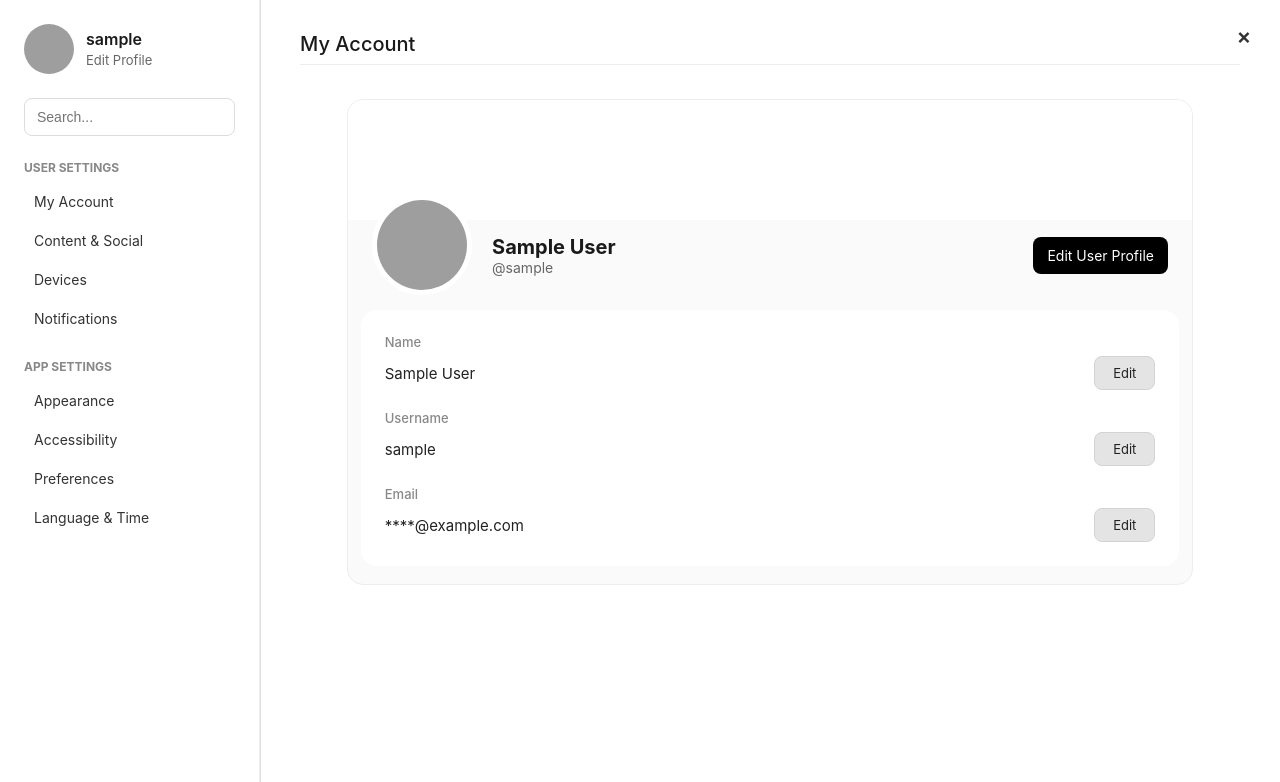
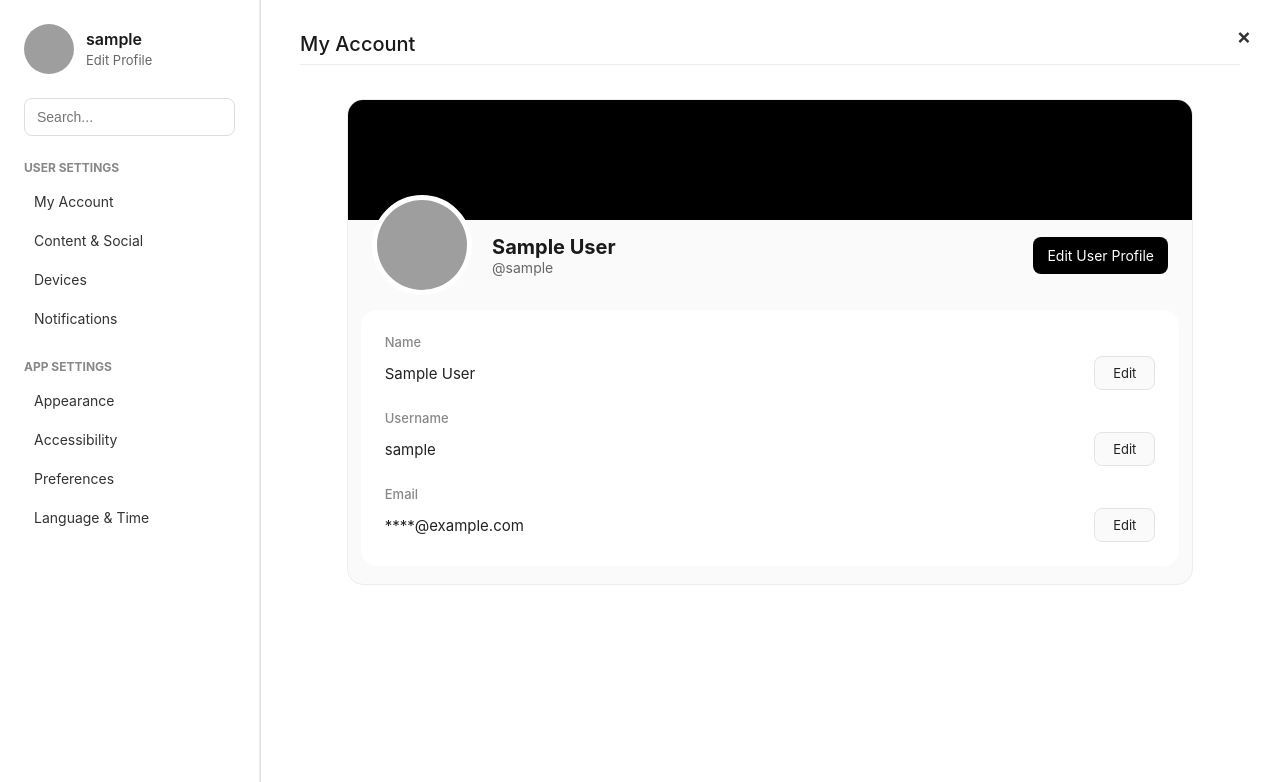
Before and after one commit to longknguyen/clubstrate, a Django app: page /users/profile/ in a window 1280 px wide. Shown: the top 782 px of the page. Run offline with Django 4.2, Linux system fonts and the light colour scheme; the visitor is signed in with stand-in values (Sample User, id 1); data comes from the database, SQL or seed files in the repository; grey boxes are pictures that could not be loaded.

Commit message:
chore: apply colour scheme to edit buttons on profile page for consistency

```diff
--- a/users/models.py
+++ b/users/models.py
@@ -17,7 +17,7 @@ from django.dispatch import receiver
 # Used https://docs.djangoproject.com/en/6.0/topics/auth/customizing/#django.contrib.auth.models.AbstractUser to subclass Django's abstractions
 class CustomUser(AbstractUser):
     pronouns = models.CharField(max_length=50, blank=True)
-    banner_colour = models.CharField(max_length=7, default='#ffffff')
+    banner_colour = models.CharField(max_length=7, default='#000000')
     email = models.EmailField(unique=True)
     def __str__(self):
         return self.username
--- a/users/static/users/profile.css
+++ b/users/static/users/profile.css
@@ -117,10 +117,10 @@
 .edit-btn {
     padding: 8px 18px;
     border-radius: 8px;
-    border-color: #d3d3d5;
+    border-color: #e4e4e5;
     border-width: 1px;
     border-style: solid;
-    background: #e4e4e5;
+    background: #fafafa;
     cursor: pointer;
     font-size: 13px;
     color: #222;
```
Also changed, not shown: users/migrations/0005_alter_customuser_banner_colour.py (added).
